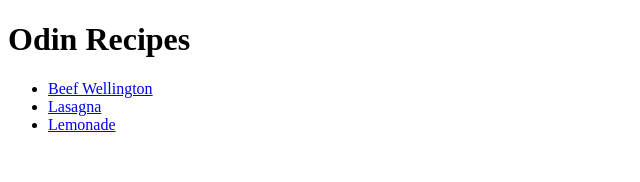
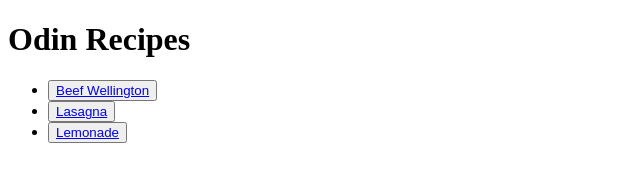
Before and after one commit to DumiTanase/odin-recipes, a plain HTML site: page index.html in a window 1280 px wide. Shown: the whole page, without its empty margins (0-640 px from the left). Drawn offline with Linux system fonts and the light colour scheme.

Commit message:
Add CSS to index.html for better visual

```diff
--- a/index.html
+++ b/index.html
@@ -5,16 +5,17 @@
     <meta http-equiv="X-UA-Compatible" content="IE=edge">
     <meta name="viewport" content="width=device-width, initial-scale=1.0">
     <title>First Project</title>
+    <link href="style.css" rel="stylesheet">
 </head>
 <body>
-    <h1>Odin Recipes</h1>
-    <ul>
+    <h1 class="title">Odin Recipes</h1>
+    <div id="click"><ul>
         <li>
-    <a href="recipes/beef_wellington.html">Beef Wellington</a></li>
-      <li>
-    <a href="recipes/lasagna.html">Lasagna</a></li>
-    <li>
-        <a href="recipes/lemonade.html">Lemonade</a></li>
-    </ul>
+    <button class="button"><a href="beef_wellington.html">Beef Wellington</a></li>
+</button><li>
+    <button class="button"><a href="lasagna.html">Lasagna</a></li>
+    </button><li>
+    <button class="button"><a href="lemonade.html">Lemonade</a></button></li>
+    </ul> </div>
 </body>
 </html>
```
